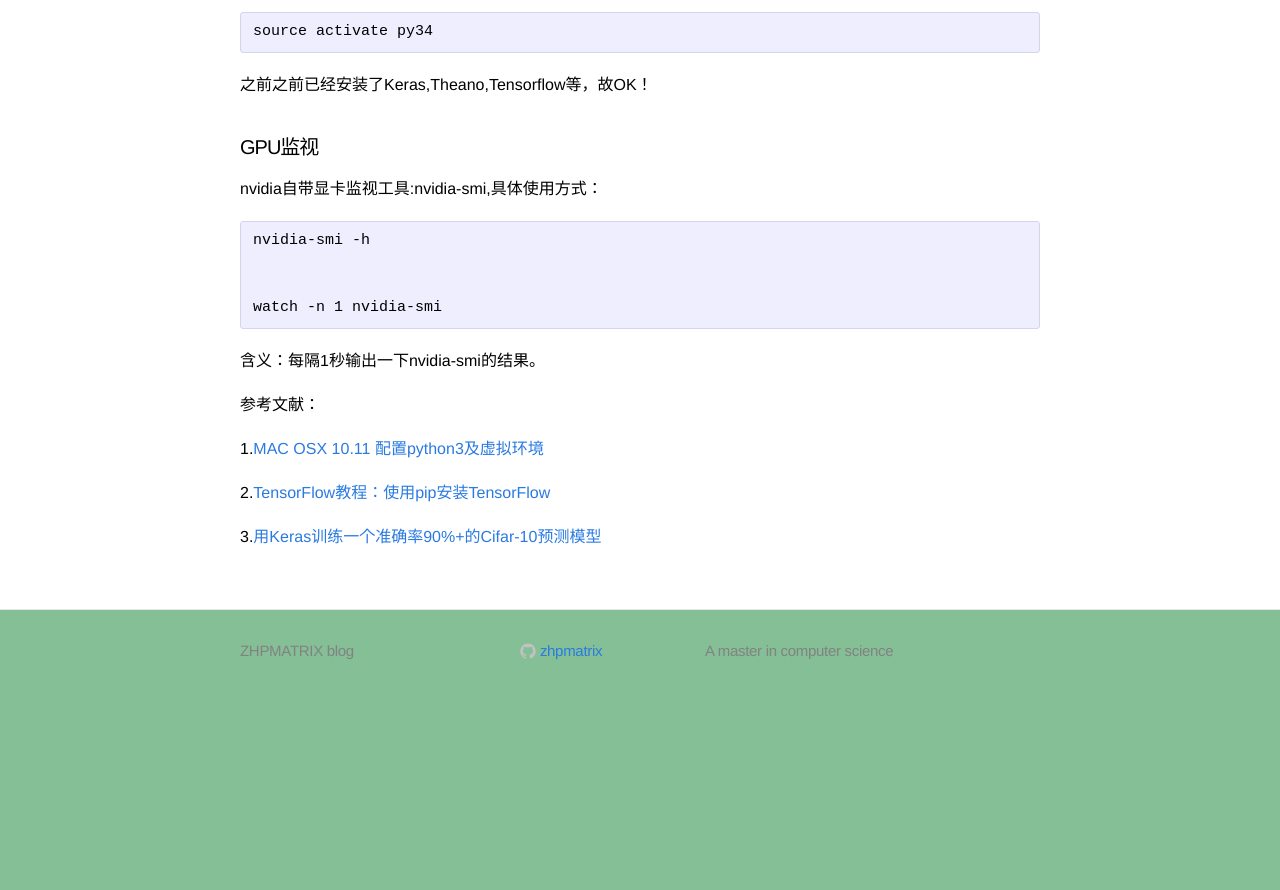
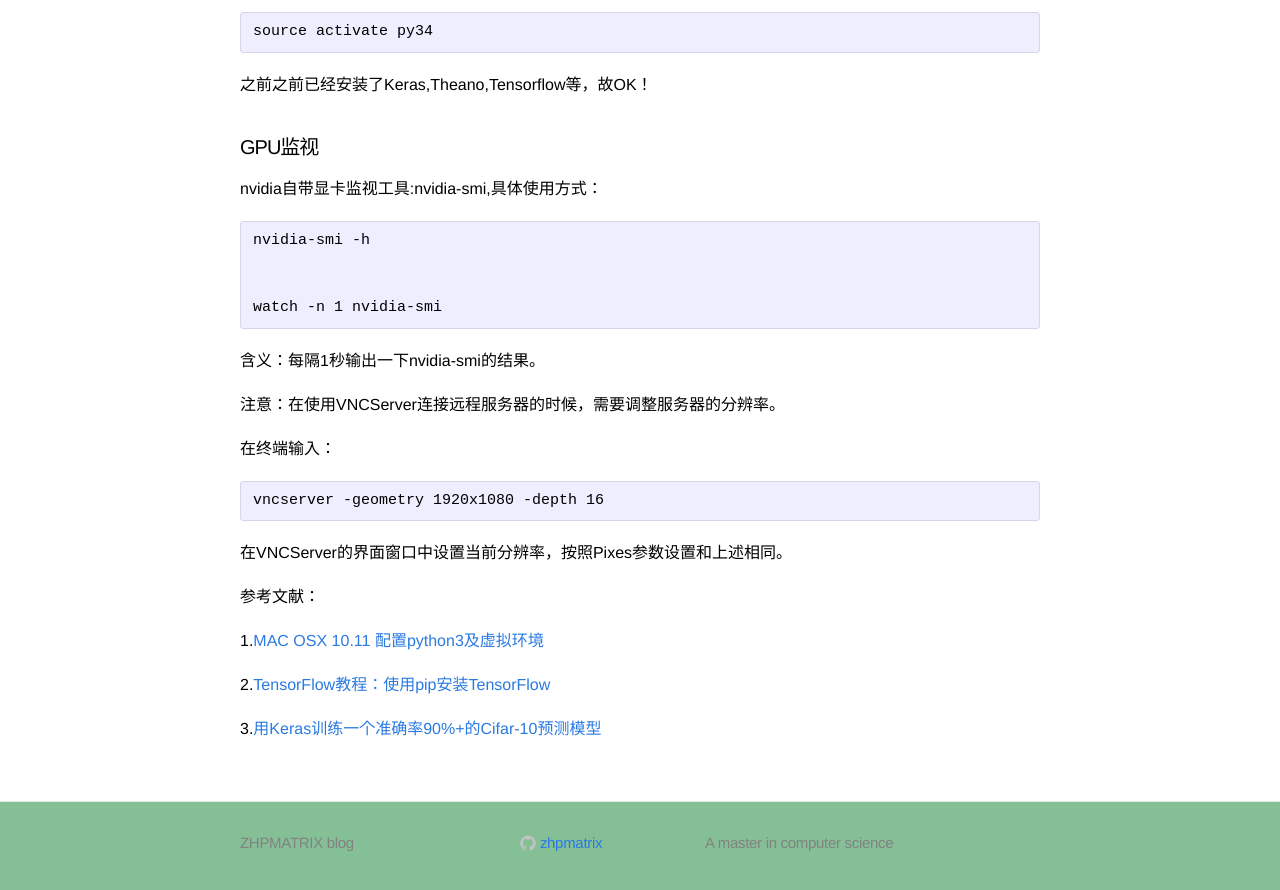
Before and after one commit to zhpmatrix/zhpmatrix.github.io, a Jekyll site: the page built from _posts/2017-05-15-sgd-with-feedback-coding-experiences.md, in a window 1280 px wide and 900 px high, scrolled down 1154 px. Shown: the top 890 px of the window. Built offline with Jekyll 4.4.1, drawn with Linux system fonts in a browser that asks for light colours; comment, search, counter and statistics services are not loaded; before the commit the page ends 1861 px from its top, so only the background shows below that.

Commit message:
add comments to eve

```diff
--- a/_posts/2017-05-15-sgd-with-feedback-coding-experiences.md
+++ b/_posts/2017-05-15-sgd-with-feedback-coding-experiences.md
@@ -43,6 +43,15 @@ nvidia自带显卡监视工具:nvidia-smi,具体使用方式：
 
 含义：每隔1秒输出一下nvidia-smi的结果。
 
+注意：在使用VNCServer连接远程服务器的时候，需要调整服务器的分辨率。
+
+在终端输入：
+
+    vncserver -geometry 1920x1080 -depth 16
+
+在VNCServer的界面窗口中设置当前分辨率，按照Pixes参数设置和上述相同。
+
+
 参考文献：
 
 1.[MAC OSX 10.11 配置python3及虚拟环境](http://www.jianshu.com/p/0921fd4d4bca)
```
